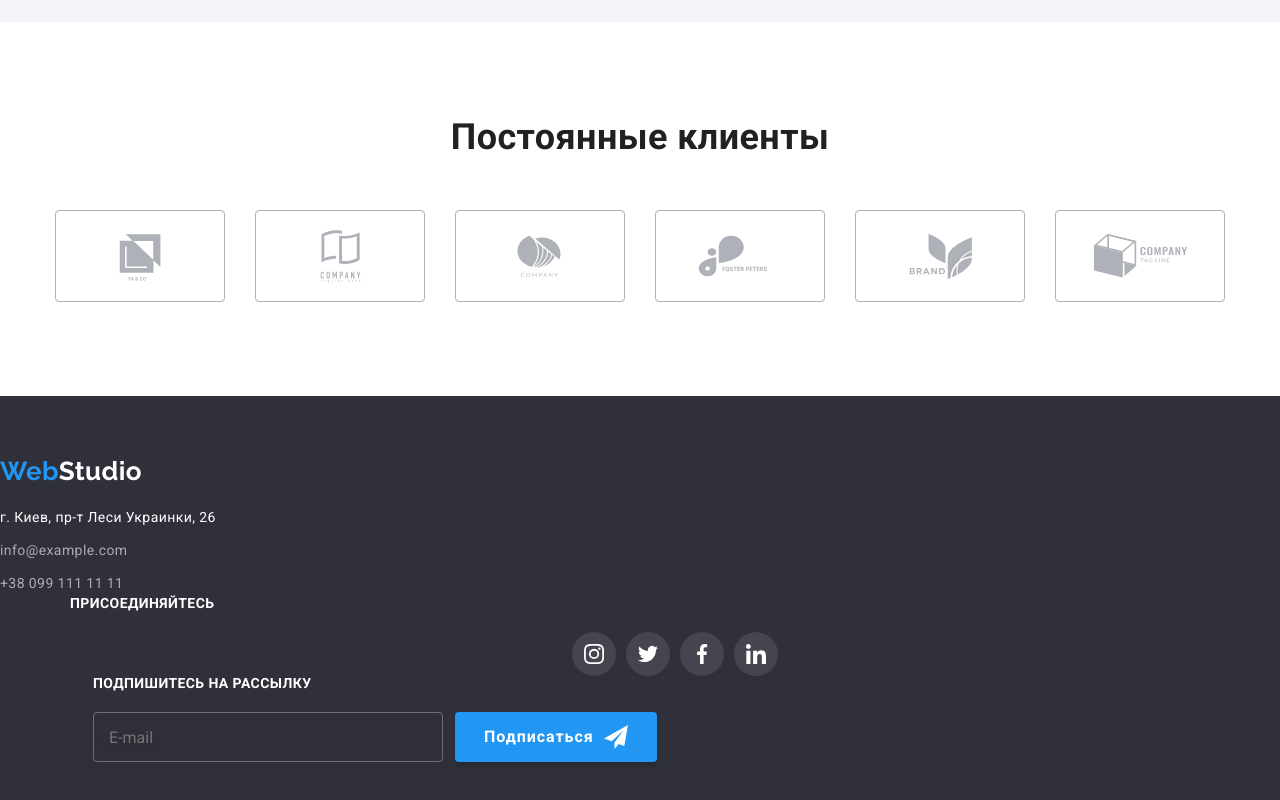
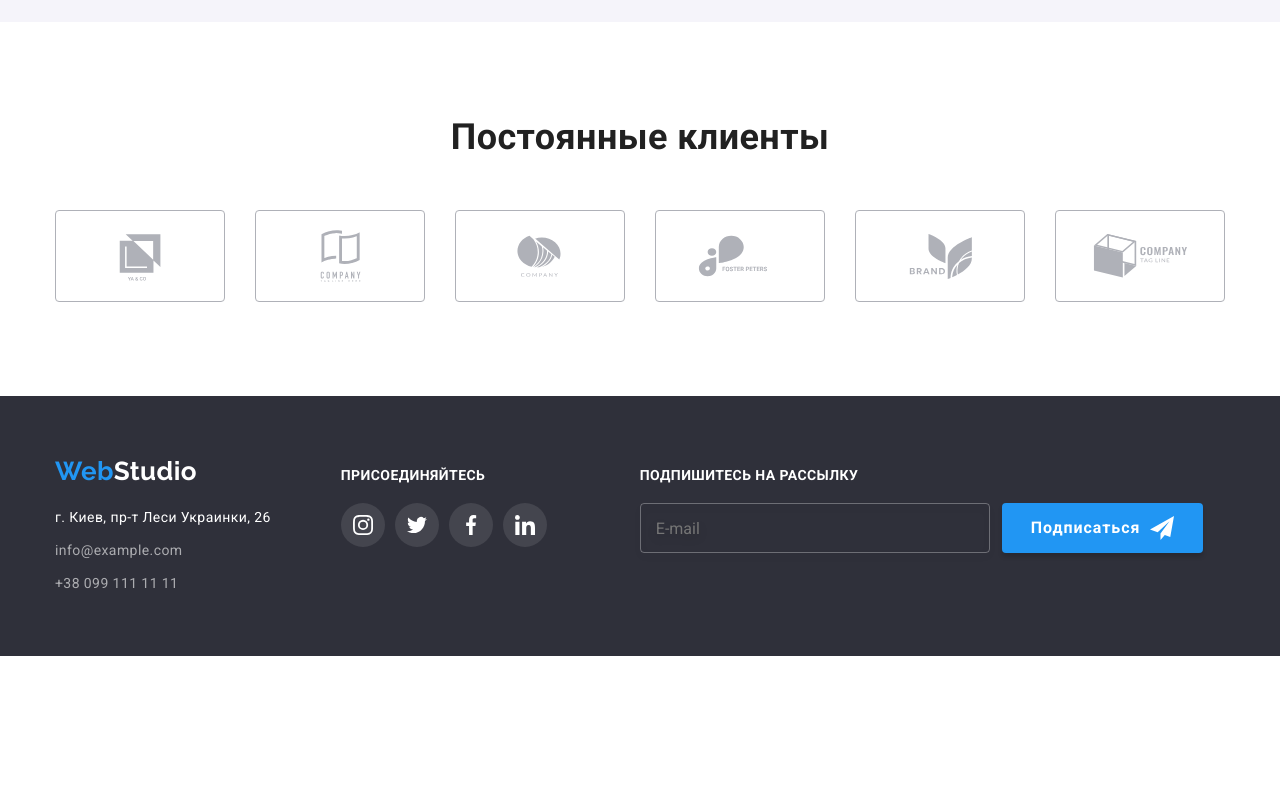
Before and after one commit to YuliiaPysarenko/goit-markup-hw-07, a plain HTML site: page index.html in a window 1280 px wide. Shown: the part 2284-3084 px from the top of the page. After the commit the page ends 2940 px from the top, so only its background shows below. Drawn offline with nearby package versions, Linux system fonts and the light colour scheme.

Commit message:
поправляє вигляд футера

```diff
--- a/sass/components/_page-footer.scss
+++ b/sass/components/_page-footer.scss
@@ -2,7 +2,7 @@
     padding: 60px 0;
     background-color: var(--dark-background);
 
-    &-container {
+    &__container {
         margin: 0 auto;
         padding: 0 15px;
         width: 1200px;
```
Also changed, not shown: css/main.css, css/main.min.css, 2 other files.
